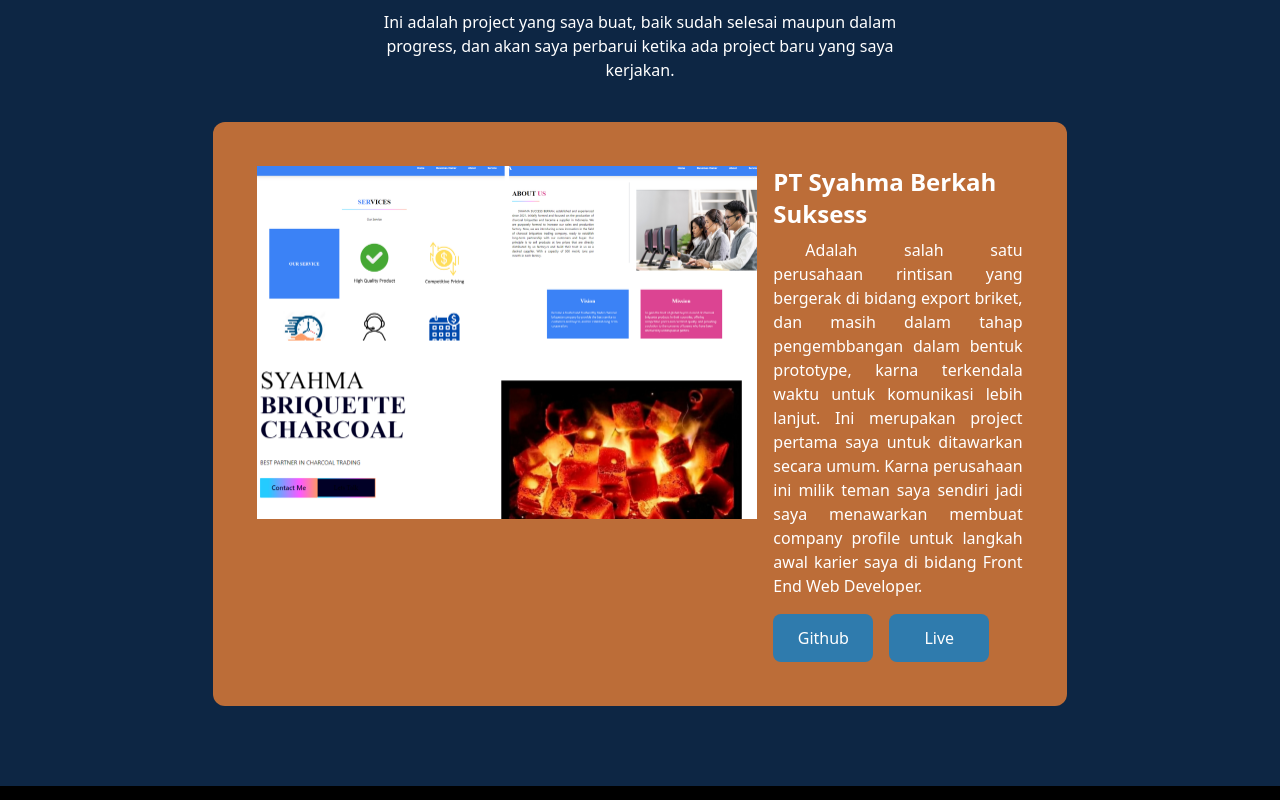
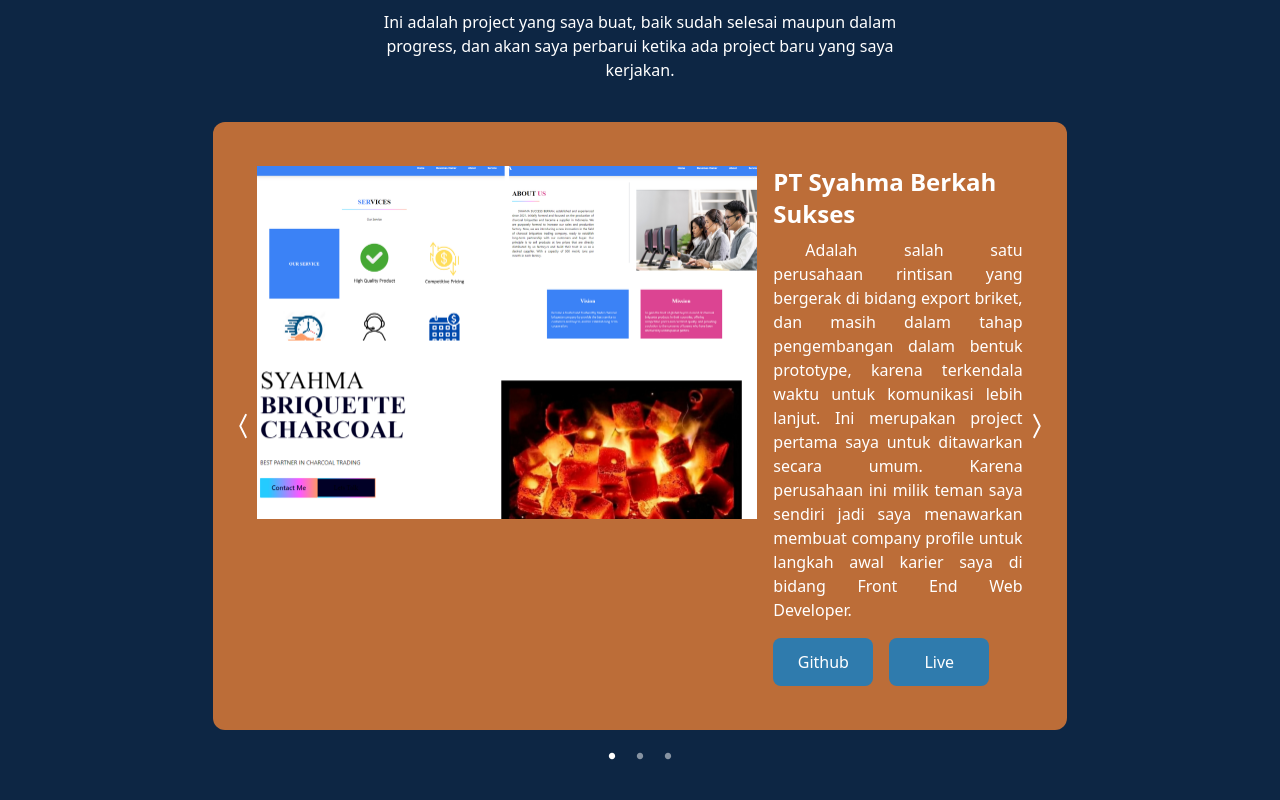
Before and after one commit to Firosmalik000/portofolio-2, a React (Vite) app: page / in a window 1280 px wide. Shown: the part 2000-2800 px from the top of the page. Built offline with nearby package versions, Linux system fonts and the light colour scheme.

Commit message:
menambahkan project

```diff
--- a/src/fragment/slider.jsx
+++ b/src/fragment/slider.jsx
@@ -1,32 +1,94 @@
-import React from 'react';
+import React, { useState } from 'react';
 import project1 from '../assets/project.png';
+import project2 from '../assets/2.png';
+import project3 from '../assets/3.png';
+import { BsChevronCompactLeft, BsChevronCompactRight } from 'react-icons/bs';
+import { RxDotFilled } from 'react-icons/rx';
 
-const Slider = () => {
+const Projects = ({ src, title, github, live, description }) => {
   return (
-    <section className=" md:flex flex-col-1   md:w-full mx-auto p-11 gap-4 rounded-xl   bg-[#bc6d38] relative">
+    <section className="md:flex flex-col-1 md:w-full mx-auto p-11 gap-4 rounded-xl bg-[#bc6d38] relative">
       <div className="md:mb-0 mb-6">
-        <img src={project1} alt="" className="w-[500px] flex-2" />
+        <img src={src} alt="" className="w-[500px] flex-2" />
       </div>
       <div className="flex-1">
-        <h1 className="text-2xl text-white font-bold mb-2 text-center md:text-left ">PT Syahma Berkah Suksess</h1>
-        <p className="indent-8 text-white text-justify">
-          Adalah salah satu perusahaan rintisan yang bergerak di bidang export briket, dan masih dalam tahap pengembbangan dalam bentuk prototype, karna terkendala waktu untuk komunikasi lebih lanjut. Ini merupakan project pertama saya
-          untuk ditawarkan secara umum. Karna perusahaan ini milik teman saya sendiri jadi saya menawarkan membuat company profile untuk langkah awal karier saya di bidang Front End Web Developer.
-        </p>
+        <h1 className="text-2xl text-white font-bold mb-2 text-center md:text-left ">{title}</h1>
+        <p className="indent-8 text-white text-justify">{description}</p>
 
         <div className="flex gap-4 mt-4 md:justify-start justify-center">
-          <a href="https://github.com/Firosmalik000/PT-Syahma-Suksess-Berkah">
-            <button className="btn py-3 w-[100px] text-white bg-[#2F7BAD] rounded-lg hover:bg-blue-800 transition duration-300 easy-in-out ">Github</button>{' '}
+          <a href={github}>
+            <button className="btn py-3 w-[100px] text-white bg-[#2F7BAD] rounded-lg hover:bg-blue-800 transition duration-300 easy-in-out">Github</button>{' '}
           </a>
-          <a href="https://syahma-suksess-berkah.netlify.app/">
-            <button className="btn py-3 w-[100px] text-white bg-[#2F7BAD] rounded-lg hover:bg-blue-800  transition duration-300 easy-in-out">Live</button>
+          <a href={live}>
+            <button className="btn py-3 w-[100px] text-white bg-[#2F7BAD] rounded-lg hover:bg-blue-800 transition duration-300 easy-in-out">Live</button>
           </a>
         </div>
       </div>
-      {/* <div className="absolute p-2 bg-white rounded-full top-[200px] left-[-4px] "> a </div>
-      <div className="absolute p-2 bg-white rounded-full top-[200px] right-[-4px] "> a </div> */}
     </section>
   );
 };
 
+const Slider = () => {
+  const [currentSlide, setCurrentSlide] = useState(0);
+
+  const projects = [
+    {
+      src: project1,
+      title: 'PT Syahma Berkah Sukses',
+      github: 'https://github.com/Firosmalik000/PT-Syahma-Sukses-Berkah',
+      live: 'https://syahma-sukses-berkah.netlify.app/',
+      description: `Adalah salah satu perusahaan rintisan yang bergerak di bidang export briket, dan masih dalam tahap pengembangan dalam bentuk prototype, karena terkendala waktu untuk komunikasi lebih lanjut. Ini merupakan project pertama saya
+        untuk ditawarkan secara umum. Karena perusahaan ini milik teman saya sendiri jadi saya menawarkan membuat company profile untuk langkah awal karier saya di bidang Front End Web Developer.`,
+    },
+    {
+      src: project2,
+      title: 'Crypto Update',
+      github: ' https://github.com/Firosmalik000/crypto-app',
+      live: 'https://simple-crypto-update.netlify.app/',
+      description: `Excited to present 'Crypto Update,' a project learned from YouTube tutorials. It provides real-time insights into the crypto world, featuring charts for visualizing price movements and market trends. Anticipating value addition to the crypto community. Appreciate your support.`,
+    },
+    {
+      src: project3,
+      title: 'Shoper (Final Assignment in Bootcamp)',
+      github: 'https://github.com/Firosmalik000/first-simple-commerce',
+      live: 'https://shoper-firos.netlify.app/',
+      description: `The concluding eduwork assignment developed with the MERN stack features a simple e-commerce system, including authentication, orders, carts, and invoices. Yet to integrate a payment gateway and deploy the backend.`,
+    },
+    // Tambahkan proyek lain jika ada
+  ];
+
+  const totalSlides = projects.length;
+
+  const nextSlide = () => {
+    setCurrentSlide((prevSlide) => (prevSlide === totalSlides - 1 ? 0 : prevSlide + 1));
+  };
+
+  const prevSlide = () => {
+    setCurrentSlide((prevSlide) => (prevSlide === 0 ? totalSlides - 1 : prevSlide - 1));
+  };
+
+  return (
+    <>
+      <div className="relative">
+        {projects.map((project, index) => (
+          <div key={index} className={`slide ${index === currentSlide ? 'block' : 'hidden'}`}>
+            <Projects {...project} />
+          </div>
+        ))}
+        <div className="absolute top-1/2 left-4 transform -translate-y-1/2">
+          <BsChevronCompactLeft className="text-white text-3xl cursor-pointer" onClick={prevSlide} />
+        </div>
+        <div className="absolute top-1/2 right-4 transform -translate-y-1/2">
+          <BsChevronCompactRight className="text-white text-3xl cursor-pointer" onClick={nextSlide} />
+        </div>
+      </div>
+      <div className="flex justify-center mt-4 space-x-2">
+        {Array.from({ length: totalSlides }).map((_, index) => (
+          <RxDotFilled key={index} className={`text-white text-xl ${index === currentSlide ? 'opacity-100' : 'opacity-50'}`} onClick={() => setCurrentSlide(index)} />
+        ))}
+      </div>
+    </>
+  );
+};
+
 export default Slider;
```
Also changed, not shown: src/assets/2.png (added), src/assets/3.png (added).
